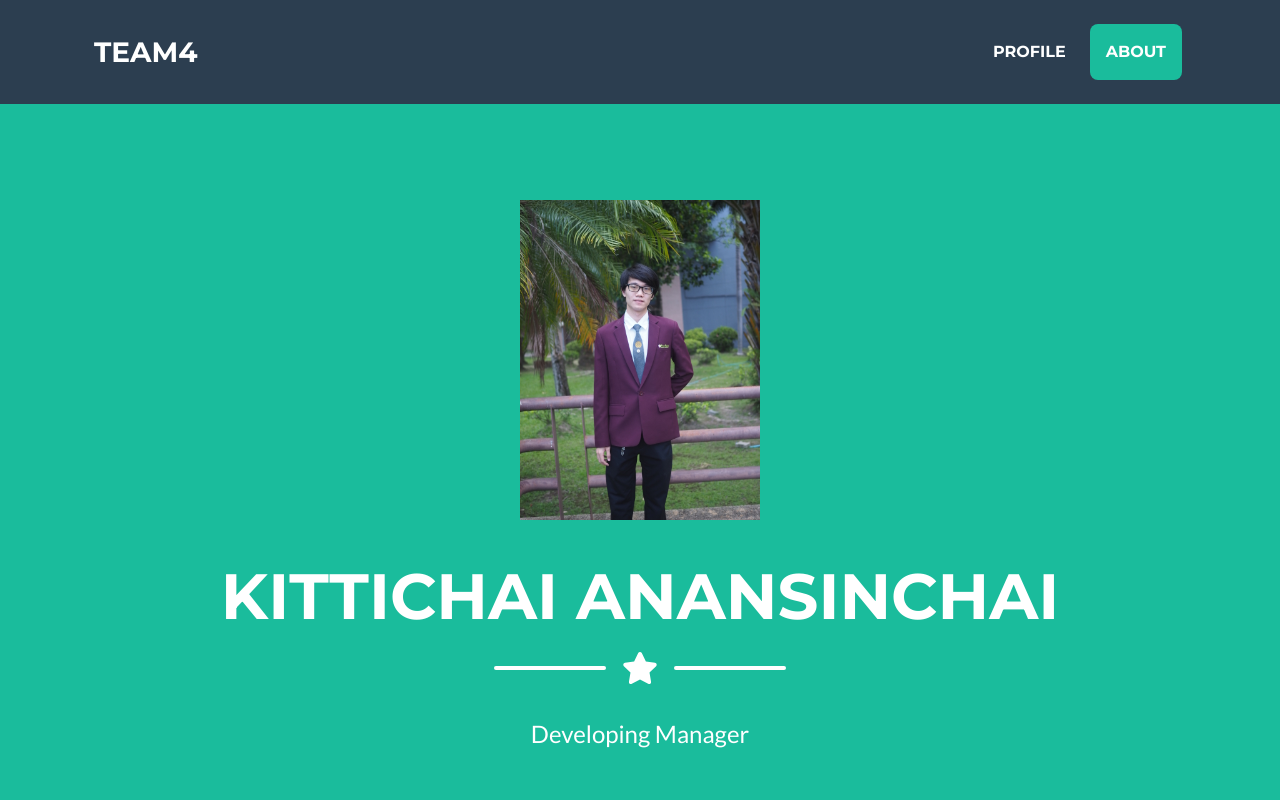
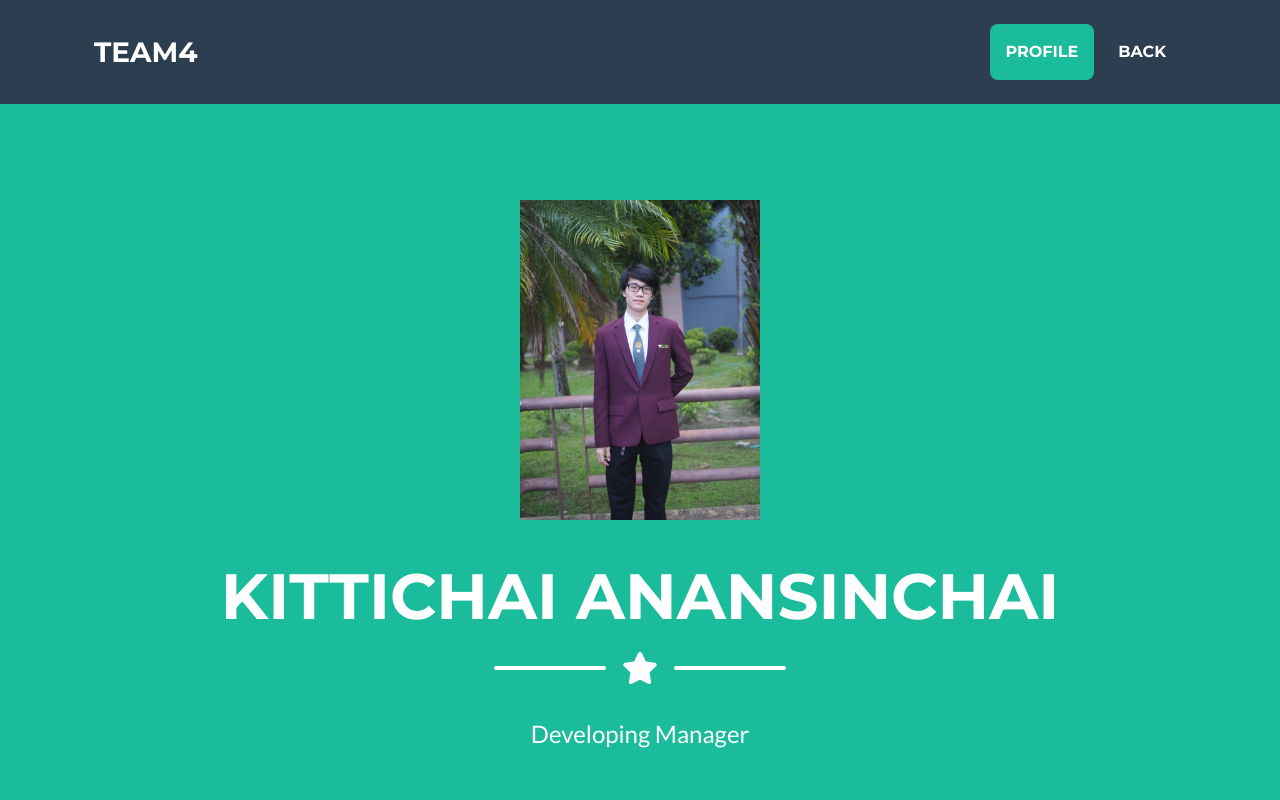
Before and after one commit to peerasakp/learn88832359, a plain HTML site: page Team4profile/61160052.html in a window 1280 px wide. Shown: the top 800 px of the page. Drawn offline with nearby package versions, Linux system fonts and the light colour scheme.

Commit message:
61160052

```diff
--- a/Team4profile/61160052.html
+++ b/Team4profile/61160052.html
@@ -23,7 +23,7 @@
     <!-- Navigation-->
     <nav class="navbar navbar-expand-lg bg-secondary text-uppercase fixed-top" id="mainNav">
         <div class="container">
-            <a class="navbar-brand js-scroll-trigger" href="../team4.html">TEAM4</a>
+            <a class="navbar-brand js-scroll-trigger" >TEAM4</a>
             <button
                 class="navbar-toggler navbar-toggler-right text-uppercase font-weight-bold bg-primary text-white rounded"
                 type="button" data-toggle="collapse" data-target="#navbarResponsive" aria-controls="navbarResponsive"
@@ -33,10 +33,8 @@
             </button>
             <div class="collapse navbar-collapse" id="navbarResponsive">
                 <ul class="navbar-nav ml-auto">
-                    <li class="nav-item mx-0 mx-lg-1"><a class="nav-link py-3 px-0 px-lg-3 rounded js-scroll-trigger"
-                            href="#contact">Profile</a></li>
-                    <li class="nav-item mx-0 mx-lg-1"><a class="nav-link py-3 px-0 px-lg-3 rounded js-scroll-trigger"
-                            href="#about">About</a></li>
+                    <li class="nav-item mx-0 mx-lg-1"><a class="nav-link py-3 px-0 px-lg-3 rounded js-scroll-trigger" href="#contact">Profile</a></li>
+                    <li class="nav-item mx-0 mx-lg-1"><a class="nav-link py-3 px-0 px-lg-3 rounded js-scroll-trigger" href="../team4.html">Back</a></li>
                 </ul>
             </div>
         </div>
```
Also changed, not shown: Team4profile/61160076.html (+3 -3 lines).
